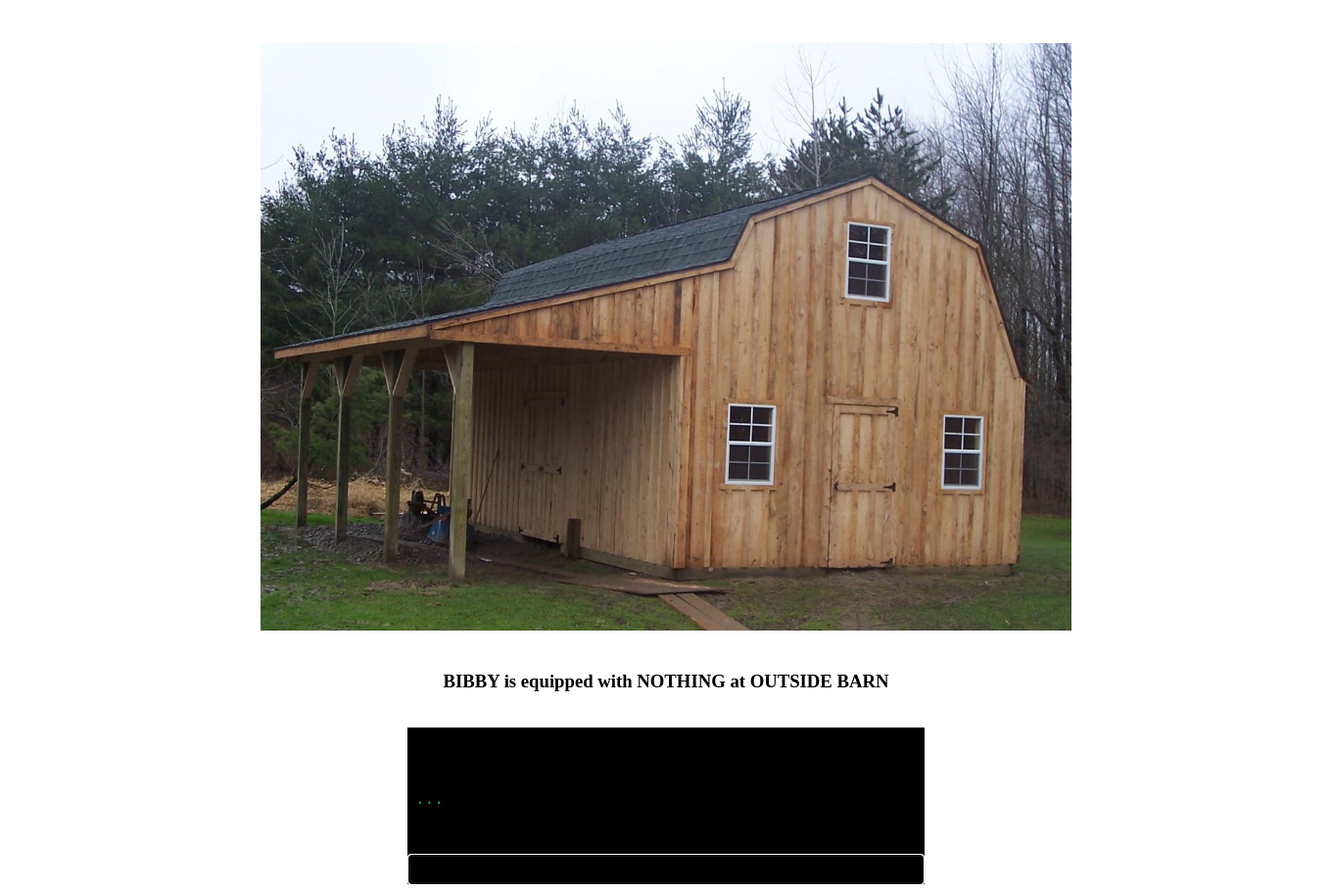
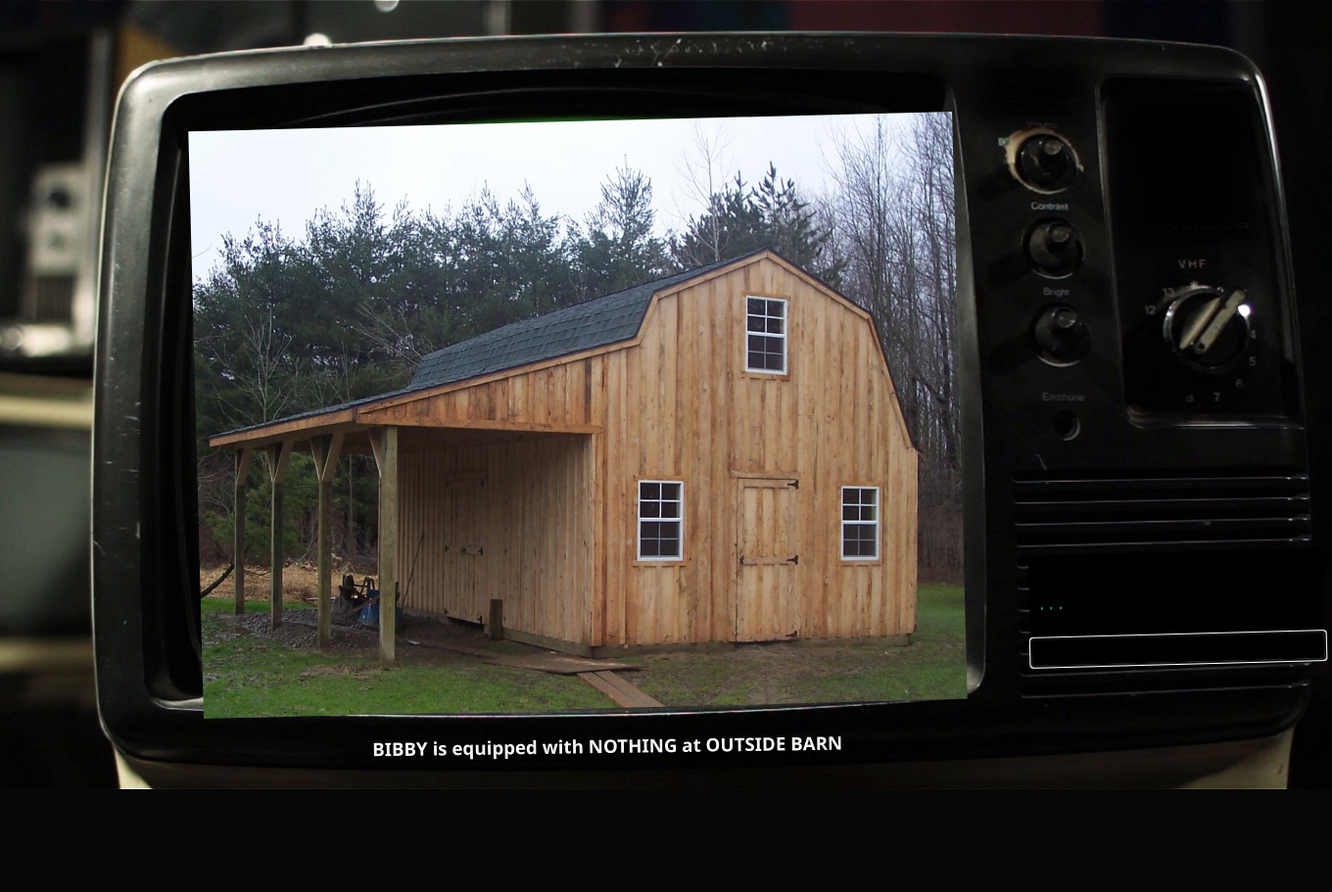
Before and after one commit to JamieM-Hub/browser-rpg-offline, a Flask app: page /game in a window 1360 px wide. Shown: the whole page at 98% size. After the commit the page ends 806 px from the top, so only its background shows below. Run offline with Flask 2, Linux system fonts and the light colour scheme.

Commit message:
add old computer background image and position game elements to fit

```diff
--- a/static/css/style.css
+++ b/static/css/style.css
@@ -1,14 +1,34 @@
 body {
     text-align: center;
+    background-image: url(../img/brpg-bg-computer-2.jpg);
+    background-position: center top;
+    background-size: cover;
+    background-repeat: no-repeat;
+}
+
+.location-img {
+    position: relative;
+    top: 80px;
+    left: -90px;
+    transform: rotate(-1.5deg);
+    max-width: 780px;
+    min-width: 780px;
+    max-height: 600px;
+    min-height: 600px;
 }
 
 .terminal {
     height: auto;
+    width: 300px;
     background-color: black;
     color: rgb(33, 170, 90);
     margin: 0 30vw;
     text-align: left;
     font-family: 'Courier New', Courier, monospace;
+    position: relative;
+    top: -120px;
+    left: 635px;
+    transform: rotate(-1.5deg);
 }
 
 #user_input {
@@ -25,6 +45,16 @@ body {
 
 #terminal_output {
     /* height: 12vh; */
-    padding:8px;
-    line-height: 8vh;
+    padding: 8px;
+    /* line-height: 8vh; */
 }
+
+#status {
+    position: absolute;
+    top: 730px;
+    left: 380px;
+    transform: rotate(-0.8deg);
+    font-family: 'Segoe UI', Tahoma, Geneva, Verdana, sans-serif;
+    color: whitesmoke;
+    text-shadow: 2px 2px black;
+}
--- a/templates/game.html
+++ b/templates/game.html
@@ -7,12 +7,12 @@
 <br>
 <br>
 
-<div class="location-img">
-    <img src="{{ location.img_path }}" alt="{{ location.name }}" height="600">
+<div>
+    <img class="location-img" src="{{ location.img_path }}" alt="{{ location.name }}" width="780">
 </div>
 
 <br>
-<h3>
+<h3 id="status">
     {{ player.name|upper }} is equipped with
     {% if player.equipped == "nothing" %}
     {{ player.equipped|upper }}
```
Also changed, not shown: static/img/brpg-bg-computer-2.jpg (added), static/img/brpg-bg-computer.jpg (added).
